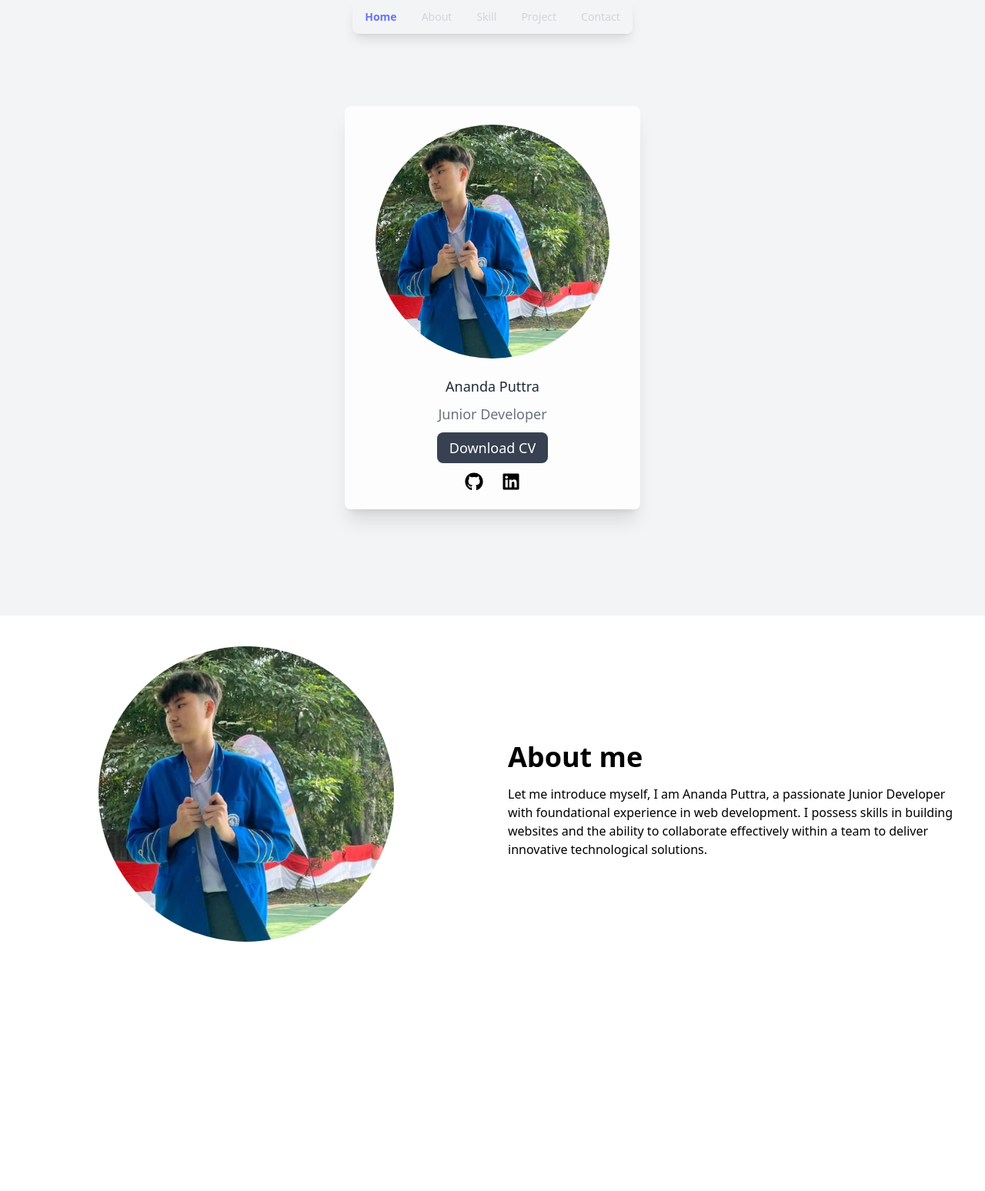
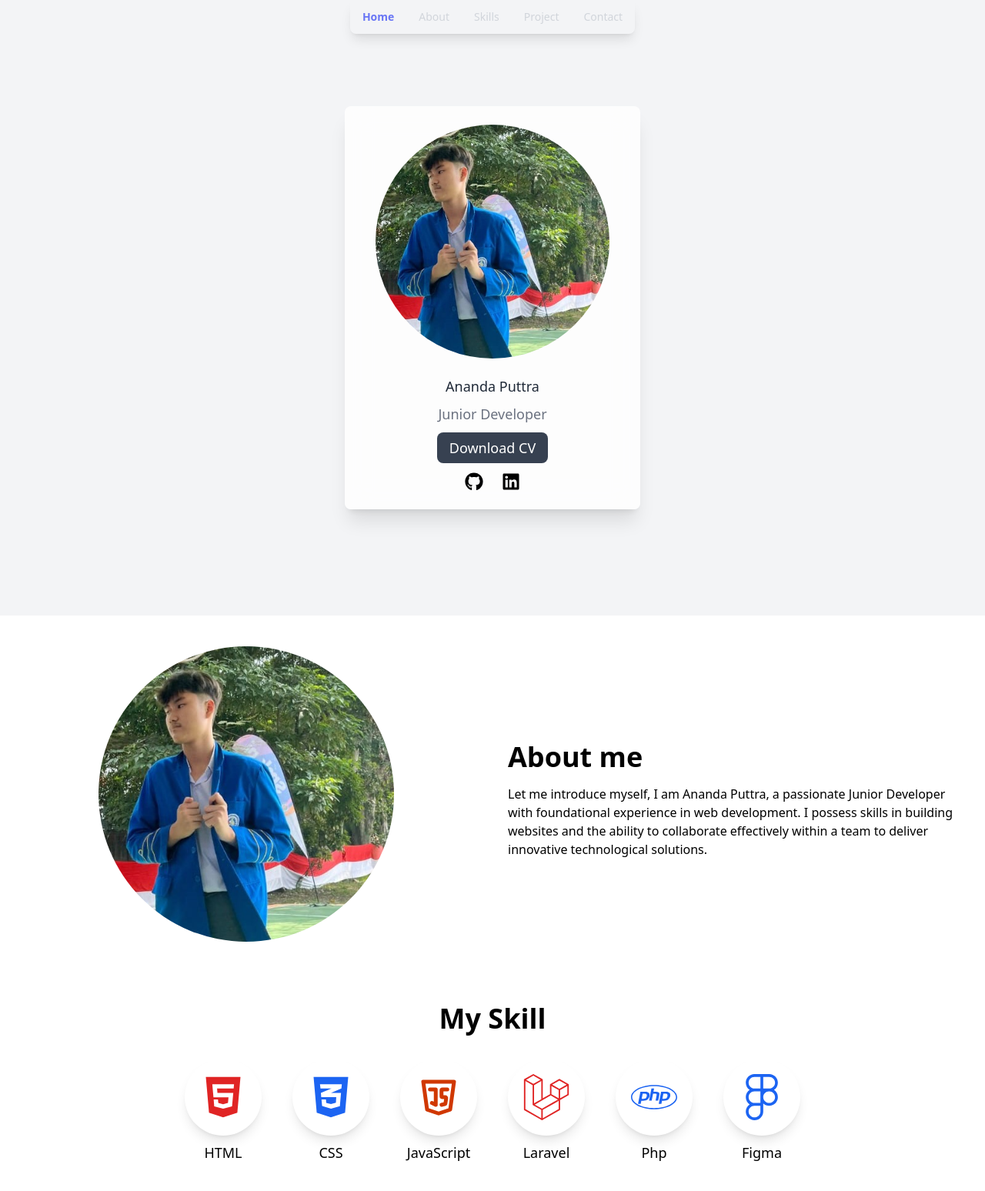
Before and after one commit to Nann-Zy/CV, a React (Vite) app: page / in a window 1280 px wide. Shown: the top 1548 px of the page at 77% size. Before the commit the page ends 1264 px from the top, so only its background shows below. Built offline with nearby package versions, Linux system fonts and the light colour scheme.

Commit message:
Update skilss, Tapi masih ada bug di navbar nya

```diff
--- a/package.json
+++ b/package.json
@@ -20,6 +20,7 @@
     "framer-motion": "^11.11.17",
     "react": "^18.3.1",
     "react-dom": "^18.3.1",
+    "react-icons": "^5.3.0",
     "react-native-particle-background": "^1.0.4",
     "react-router-dom": "^6.28.0"
   },
--- a/src/App.jsx
+++ b/src/App.jsx
@@ -1,13 +1,16 @@
 import { Header } from './Components/Header';
 import { Profile } from './Components/Profile';
 import { About } from './Components/About';
+import { Skills } from "./Components/Skills";
 
 function App() {
   return (
-    <div className="bg-white min-h-screen"> {/* Tambahkan bg-white */}
+    <div className="bg-white min-h-screen">
       <Header />
       <Profile />
       <About />
+      <Skills />
+
     </div>
   );
 }
--- a/src/Components/Header.jsx
+++ b/src/Components/Header.jsx
@@ -4,33 +4,32 @@ import { useState } from "react";
 export function Header() {
   const [activeLink, setActiveLink] = useState("Home");
 
+  // Fungsi untuk menangani klik pada link
   const handleLinkClick = (link) => {
-    setActiveLink(link);
-    // Scroll to the section with the id matching the link
-    document
-      .getElementById(link.toLowerCase())
-      .scrollIntoView({ behavior: "smooth" });
+    setActiveLink(link); // Set link aktif
+    const section = document.getElementById(link.toLowerCase());
+    if (section) {
+      section.scrollIntoView({ behavior: "smooth" }); // Scroll ke bagian yang dipilih
+    } else if (link === "Home") {
+      window.scrollTo({ top: 0, behavior: "smooth" }); // Scroll ke atas jika Home
+    }
   };
 
   return (
     <div className="fixed top-0 w-full z-50 flex justify-center">
-      <Navbar
-        fluid
-        rounded
-        className="bg-gray text-white max-w-[400px] mx-auto py-3 px-4 rounded-lg shadow-lg"
-      >
+      <Navbar fluid rounded className="bg-transparent text-white max-w-[400px] mx-auto py-3 px-4 rounded-lg shadow-lg">
         <div className="flex items-center justify-between w-full">
           <Navbar.Toggle />
           <Navbar.Collapse>
-            {["Home", "About", "Skill", "Project", "Contact"].map((link) => (
+            {["Home", "About", "Skills", "Project", "Contact"].map((link) => (
               <Navbar.Link
                 key={link}
                 href="#"
-                onClick={() => handleLinkClick(link)}
+                onClick={() => handleLinkClick(link)} // Fungsi klik link
                 className={`${
                   activeLink === link
-                    ? "text-indigo-500 font-bold" // Warna dan gaya untuk link aktif
-                    : "text-gray-300 hover:text-gray-500" // Warna default
+                    ? "text-indigo-500 font-bold" // Link aktif
+                    : "text-gray-300 hover:text-gray-500" // Link tidak aktif
                 }`}
               >
                 {link}
--- a/src/Components/Profile.jsx
+++ b/src/Components/Profile.jsx
@@ -5,6 +5,7 @@ import { FaLinkedin } from "react-icons/fa";
 
 export const Profile = () => {
     return (
+        <div id="home">
         <div className="flex justify-center items-center h-screen bg-gray-100">
             <div className="w-96 px-6 py-6 text-center bg-white bg-opacity-80 backdrop-blur-lg rounded-lg shadow-xl xl:px-10">
                 <div className="space-y-4 xl:space-y-6">
@@ -50,5 +51,6 @@ export const Profile = () => {
                 </div>
             </div>
         </div>
+        </div>
     );
 };
--- /dev/null
+++ b/src/Components/Skills.jsx
@@ -0,0 +1,58 @@
+import React from "react";
+import { FaHtml5, FaCss3Alt, FaLaravel, FaPhp, FaFigma } from "react-icons/fa";
+import { TbBrandJavascript } from "react-icons/tb";
+export const Skills = () => {
+  return (
+      <div className="max-w-screen-xl mx-auto p-10" id="skills">
+      <h2 className="text-4xl font-bold text-center mb-8">My Skill</h2>
+      <div className="flex justify-center space-x-10">
+
+
+        <div className="flex flex-col items-center">
+          <div className="bg-white shadow-lg p-5 rounded-full">
+            <FaHtml5 className="text-red-600 text-6xl" />
+          </div>
+          <p className="mt-2 text-lg">HTML</p>
+        </div>
+
+
+        <div className="flex flex-col items-center">
+          <div className="bg-white shadow-lg p-5 rounded-full">
+            <FaCss3Alt className="text-blue-600 text-6xl" />
+          </div>
+          <p className="mt-2 text-lg">CSS</p>
+        </div>
+
+        <div className="flex flex-col items-center">
+          <div className="bg-white shadow-lg p-5 rounded-full">
+            <TbBrandJavascript className="text-orange-600 text-6xl" />
+          </div>
+          <p className="mt-2 text-lg">JavaScript</p>
+        </div>
+
+
+        <div className="flex flex-col items-center">
+          <div className="bg-white shadow-lg p-5 rounded-full">
+            <FaLaravel className="text-red-600 text-6xl" />
+          </div>
+          <p className="mt-2 text-lg">Laravel</p>
+        </div>
+
+        <div className="flex flex-col items-center">
+          <div className="bg-white shadow-lg p-5 rounded-full">
+            <FaPhp className="text-blue-600 text-6xl" />
+          </div>
+          <p className="mt-2 text-lg">Php</p>
+        </div>
+
+        <div className="flex flex-col items-center">
+          <div className="bg-white shadow-lg p-5 rounded-full">
+            <FaFigma className="text-blue-600 text-6xl" />
+          </div>
+          <p className="mt-2 text-lg">Figma</p>
+        </div>
+
+        </div>
+      </div>
+  );
+};
```
Also changed, not shown: 1 other file (tests, documents, lock files or other folders).
